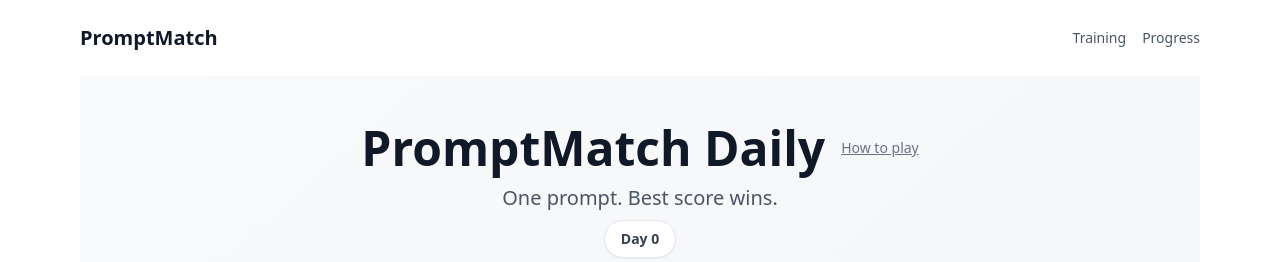
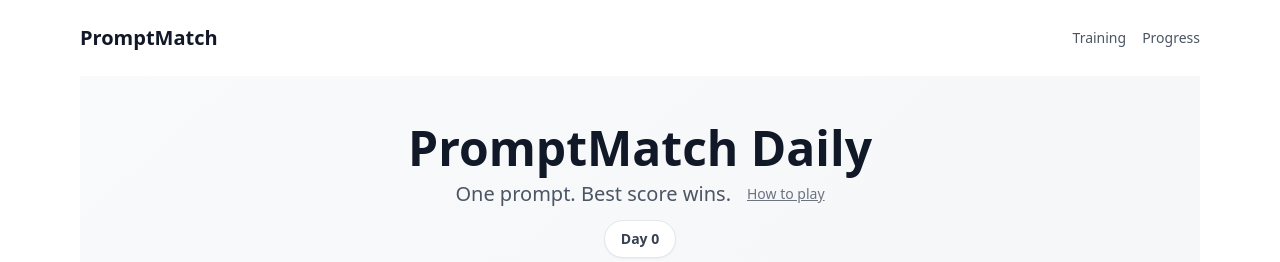
Before and after one commit to TheRichArcher/promptmatch, a Next.js app: page /daily in a window 1280 px wide. Shown: the top 262 px of the page. Built offline with nearby package versions, Linux system fonts and the light colour scheme; no server answers.

Commit message:
Fix UI issues: improve How to play link visibility and error handling
- Move 'How to play' link next to subtitle for better visibility
- Lock input field even when generation fails (prevents resubmission)
- Ensure UI properly reflects submitted state on errors

```diff
--- a/app/daily/page.tsx
+++ b/app/daily/page.tsx
@@ -89,6 +89,8 @@ export default function DailyChallenge() {
 		} catch (err: any) {
 			setError(err?.message || 'Failed to generate image');
 			console.error('Generation error:', err);
+			// Lock input even on error to prevent resubmission
+			setSubmitted(true);
 		} finally {
 			setGenerating(false);
 		}
@@ -123,16 +125,16 @@ export default function DailyChallenge() {
 			<div className="max-w-5xl mx-auto">
 				{/* Header */}
 				<div className="text-center mb-8">
-					<div className="flex items-center justify-center gap-4 mb-3">
-						<h1 className="text-5xl font-bold text-gray-900">PromptMatch Daily</h1>
+					<h1 className="text-5xl font-bold text-gray-900 mb-2">PromptMatch Daily</h1>
+					<div className="flex items-center justify-center gap-2 mb-3">
+						<p className="text-xl text-gray-600">One prompt. Best score wins.</p>
 						<button
 							onClick={() => setShowHowToPlay(true)}
-							className="text-sm text-gray-500 hover:text-gray-700 underline"
+							className="text-sm text-gray-500 hover:text-gray-700 underline ml-2"
 						>
 							How to play
 						</button>
 					</div>
-					<p className="text-xl text-gray-600 mb-2">One prompt. Best score wins.</p>
 					<div className="inline-flex items-center gap-2 px-4 py-2 bg-white rounded-full shadow-sm border border-gray-200">
 						<span className="text-sm font-semibold text-gray-700">Day {data.day}</span>
 					</div>
```
